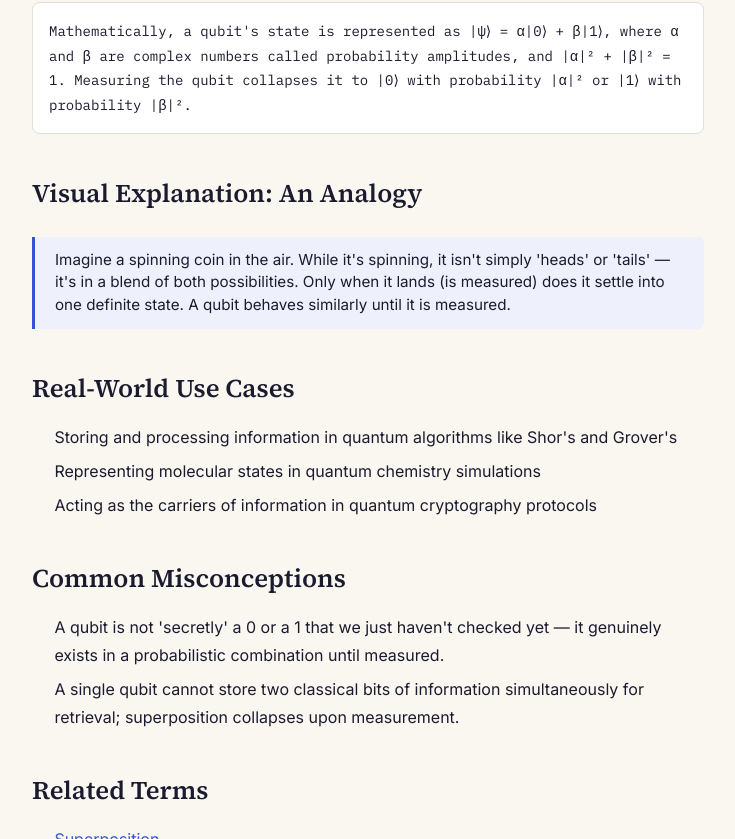
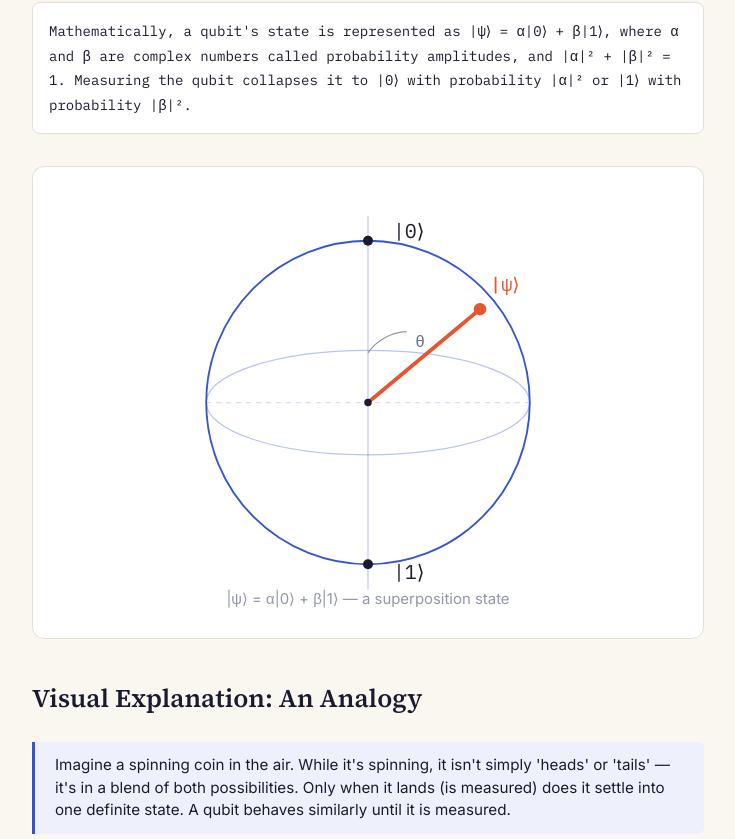
Before and after one commit to goalandpriority-ui/quantum-atlas, a Next.js app: page /dictionary/qubit in a window 1280 px wide. Shown: the part 552-1391 px from the top of the page, without its empty margins (42-777 px from the left). Built offline with nearby package versions, Linux system fonts and the light colour scheme.

Commit message:
Add optional diagram prop to TermPage component

```diff
--- a/components/TermPage.tsx
+++ b/components/TermPage.tsx
@@ -1,7 +1,14 @@
 import Link from "next/link";
+import { ReactNode } from "react";
 import { DictionaryTerm } from "@/lib/content/dictionary";
 
-export default function TermPage({ term }: { term: DictionaryTerm }) {
+export default function TermPage({
+  term,
+  diagram,
+}: {
+  term: DictionaryTerm;
+  diagram?: ReactNode;
+}) {
   return (
     <article className="max-w-content mx-auto px-6 py-14">
       <p className="font-mono text-xs uppercase tracking-widest text-quantum mb-2">
@@ -22,6 +29,12 @@ export default function TermPage({ term }: { term: DictionaryTerm }) {
         <p className="font-mono text-sm bg-surface border border-line rounded-lg p-4">
           {term.technicalDefinition}
         </p>
+
+        {diagram && (
+          <div className="rounded-xl border border-line bg-surface p-6 my-8">
+            {diagram}
+          </div>
+        )}
 
         <h2>Visual Explanation: An Analogy</h2>
         <blockquote>{term.analogy}</blockquote>
```
